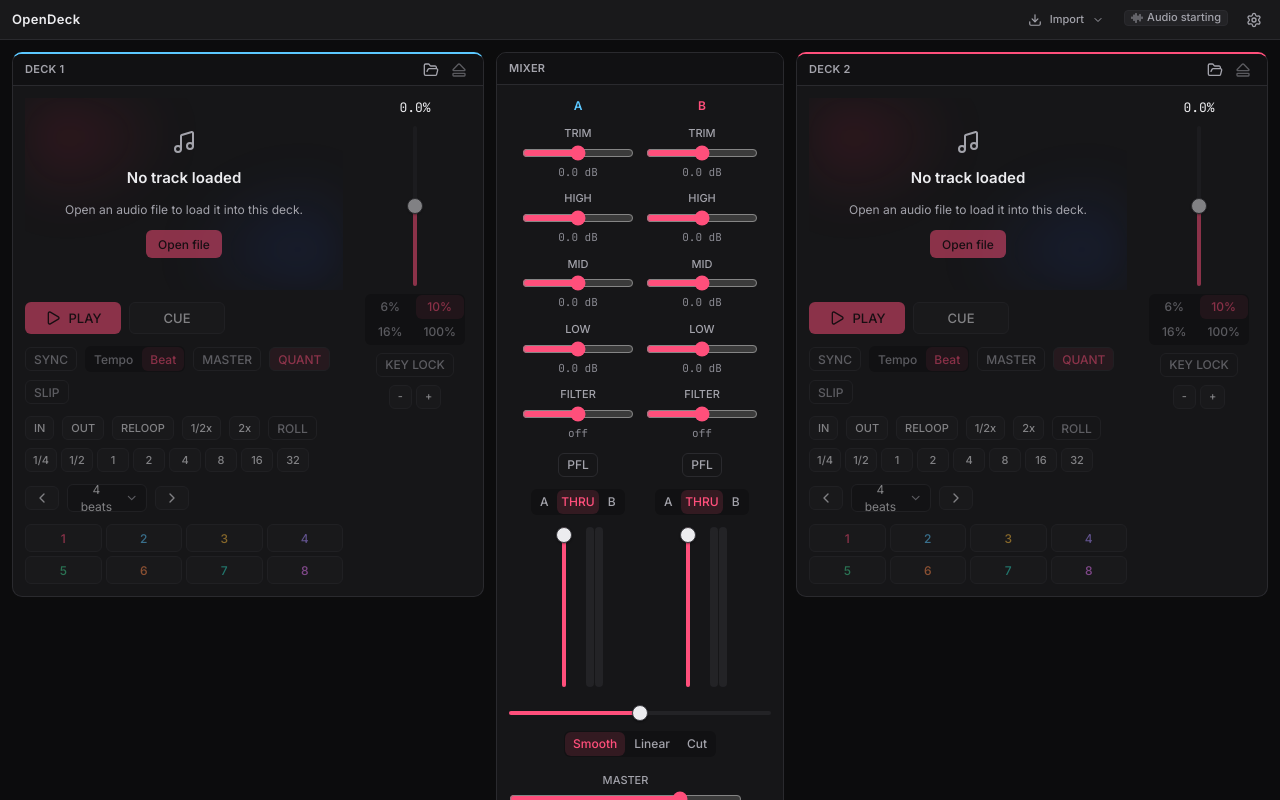
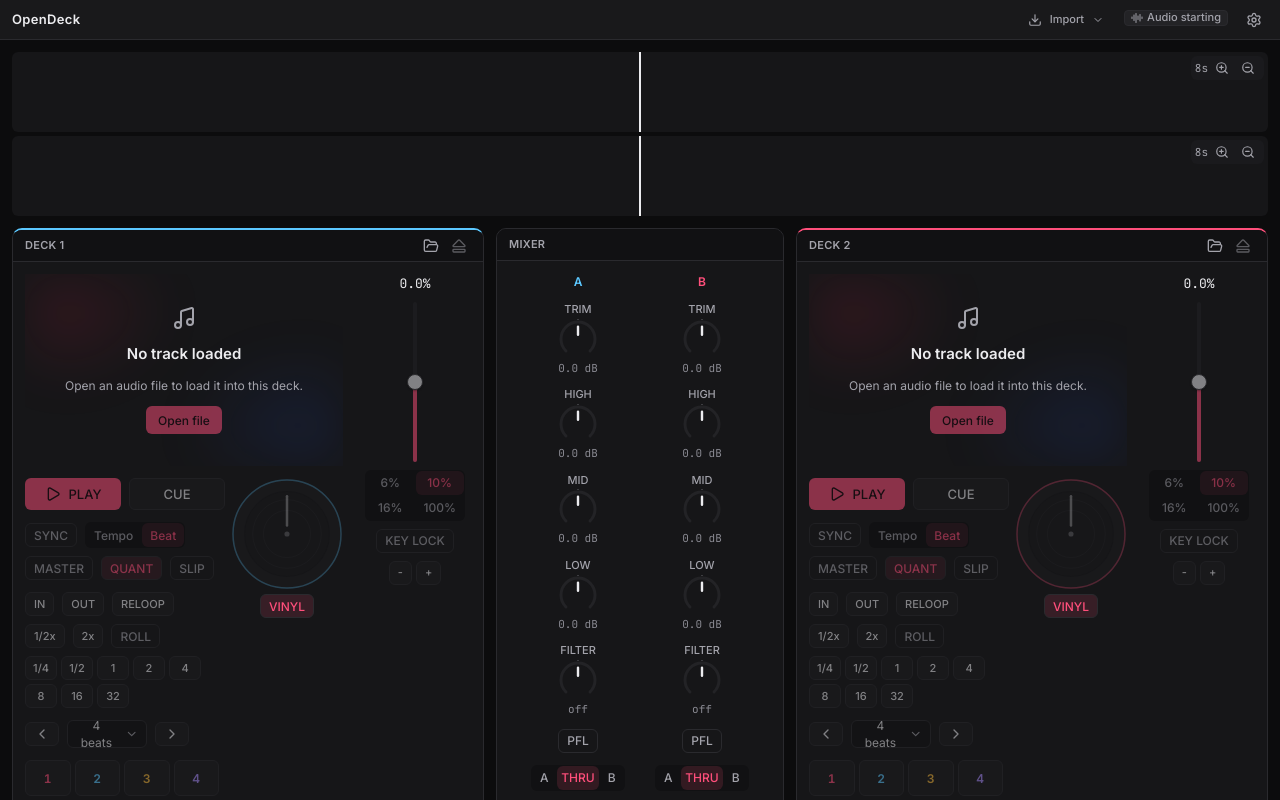
Before and after one commit to R4ph3rd/opendeck, a React (Vite) app in the folder ui/: page / in a window 1280 px wide. Built offline with nearby package versions, Linux system fonts and the light colour scheme.

Commit message:
feat(ui): wire waveforms, jog, pads, knobs and meters into deck and mixer panels

```diff
--- a/ui/src/App.tsx
+++ b/ui/src/App.tsx
@@ -9,10 +9,11 @@ import { TopBar } from "./components/TopBar";
 import { useKeyboardShortcuts } from "./hooks/useKeyboardShortcuts";
 import { DECK_A, DECK_B } from "./state/app";
 import { startEventBridge } from "./state/events";
+import { WaveformStack } from "./viz/DeckWaveforms";
 
 /**
- * App layout: top bar, deck A, the mixer and deck B side by side, the middle
- * (pads) panel and the collection.
+ * App layout: top bar, stacked waveforms (deck A above deck B), deck A, the
+ * mixer and deck B side by side, the middle (pads) panel and the collection.
  */
 export function App() {
   useKeyboardShortcuts();
@@ -38,6 +39,7 @@ export function App() {
       <div className="flex h-full flex-col bg-bg text-fg">
         <TopBar />
         <main className="flex min-h-0 flex-1 flex-col gap-3 overflow-auto p-3">
+          <WaveformStack decks={[DECK_A, DECK_B]} />
           <div className="flex shrink-0 items-start gap-3">
             <DeckPanel deck={DECK_A} />
             <MixerPanel />
--- a/ui/src/components/ChannelStrip.tsx
+++ b/ui/src/components/ChannelStrip.tsx
@@ -58,6 +58,7 @@ export function ChannelStrip({ deck }: ChannelStripProps) {
         value={channel.trim}
         defaultValue={TRIM_DEFAULT}
         format={formatTrim}
+        bipolar
         onChange={(v) => setTrim(deck, v)}
       />
       {EQ_ORDER.map((band) => (
@@ -68,6 +69,7 @@ export function ChannelStrip({ deck }: ChannelStripProps) {
           value={channel.eq[EQ_BANDS.indexOf(band)] ?? EQ_DEFAULT}
           defaultValue={EQ_DEFAULT}
           format={formatEq}
+          bipolar
           onChange={(v) => setEq(deck, band, v)}
         />
       ))}
@@ -79,6 +81,7 @@ export function ChannelStrip({ deck }: ChannelStripProps) {
         min={-1}
         max={1}
         format={formatFilter}
+        bipolar
         onChange={(v) => setFilter(deck, v)}
       />
       <Toggle
--- a/ui/src/components/DeckPanel.tsx
+++ b/ui/src/components/DeckPanel.tsx
@@ -15,6 +15,7 @@ import { DECK_BORDER } from "../lib/deck";
 import { loadDroppedFile, loadTrackById } from "../state/libraryActions";
 import { selectDeckUi, useAppStore } from "../state/app";
 import { telemetryStore } from "../state/telemetry";
+import { DeckJog } from "../viz/DeckJog";
 import { BeatJumpControls } from "./BeatJumpControls";
 import { BpmReadout } from "./BpmReadout";
 import { HotCuePads } from "./HotCuePads";
@@ -147,6 +148,8 @@ export function DeckPanel({ deck }: DeckPanelProps) {
             />
           )}
           {hasTrack ? <ProgressBar deck={deck} label={`${name} position`} /> : null}
+          <div className="flex items-start gap-3">
+            <div className="flex min-w-0 flex-1 flex-col gap-3">
               <div className="flex gap-2">
                 <Button
                   variant="primary"
@@ -186,6 +189,9 @@ export function DeckPanel({ deck }: DeckPanelProps) {
               <BeatJumpControls deck={deck} disabled={!ready} />
               <HotCuePads deck={deck} disabled={!ready} />
             </div>
+            <DeckJog deck={deck} disabled={!ready} />
+          </div>
+        </div>
         <TempoControls deck={deck} disabled={!ready} />
       </PanelBody>
     </Panel>
--- a/ui/src/components/HotCuePads.tsx
+++ b/ui/src/components/HotCuePads.tsx
@@ -1,15 +1,13 @@
-import { Button, cn } from "@opendeck/design-system";
-import type { KeyboardEvent, PointerEvent } from "react";
-import { CUE_FILL, CUE_TEXT } from "../lib/deck";
+import { useMemo } from "react";
 import { hotCuePress, hotCueRelease } from "../state/actions";
 import { HOT_CUE_COUNT, selectDeckUi, useAppStore } from "../state/app";
+import { cueToken } from "../viz/colors";
+import { PerformancePads, type PadSpec } from "../viz/PerformancePads";
 
 interface HotCuePadsProps {
   deck: number;
   disabled: boolean;
 }
-
-const SLOTS = Array.from({ length: HOT_CUE_COUNT }, (_, i) => i);
 
 /**
  * Eight hot cue pads. Empty: click stores the playhead. Set: click jumps (hold
@@ -17,44 +15,26 @@ const SLOTS = Array.from({ length: HOT_CUE_COUNT }, (_, i) => i);
  */
 export function HotCuePads({ deck, disabled }: HotCuePadsProps) {
   const { hotCues } = useAppStore(selectDeckUi(deck));
-
-  const onDown = (event: PointerEvent<HTMLButtonElement>, index: number) => {
-    event.currentTarget.setPointerCapture?.(event.pointerId);
-    hotCuePress(deck, index, event.shiftKey);
-  };
-  const onKeyDown = (event: KeyboardEvent<HTMLButtonElement>, index: number) => {
-    if ((event.key === " " || event.key === "Enter") && !event.repeat) {
-      event.preventDefault();
-      hotCuePress(deck, index, event.shiftKey);
-    }
-  };
-
+  const pads = useMemo<PadSpec[]>(
+    () =>
+      Array.from({ length: HOT_CUE_COUNT }, (_, index) => {
+        const isSet = hotCues[index] != null;
+        return {
+          label: String(index + 1),
+          ariaLabel: `Hot cue ${index + 1}${isSet ? "" : " (empty)"}`,
+          color: cueToken(index),
+          lit: isSet,
+        };
+      }),
+    [hotCues],
+  );
   return (
-    <div className="grid grid-cols-4 gap-1" role="group" aria-label="Hot cues">
-      {SLOTS.map((index) => {
-        const isSet = hotCues[index] != null;
-        return (
-          <Button
-            key={index}
-            size="md"
-            aria-label={`Hot cue ${index + 1}${isSet ? "" : " (empty)"}`}
-            aria-pressed={isSet}
-            disabled={disabled}
-            className={cn(
-              "border",
-              isSet ? `${CUE_FILL[index]} border-transparent text-cue-fg hover:opacity-90` : `border-border ${CUE_TEXT[index]}`,
-            )}
-            onPointerDown={(event) => onDown(event, index)}
-            onPointerUp={() => hotCueRelease(deck, index)}
-            onPointerCancel={() => hotCueRelease(deck, index)}
-            onLostPointerCapture={() => hotCueRelease(deck, index)}
-            onKeyDown={(event) => onKeyDown(event, index)}
-            onKeyUp={() => hotCueRelease(deck, index)}
-          >
-            {index + 1}
-          </Button>
-        );
-      })}
-    </div>
+    <PerformancePads
+      label="Hot cues"
+      pads={pads}
+      disabled={disabled}
+      onPress={(index, { shift }) => hotCuePress(deck, index, shift)}
+      onRelease={(index) => hotCueRelease(deck, index)}
+    />
   );
 }
--- a/ui/src/components/Knob.tsx
+++ b/ui/src/components/Knob.tsx
@@ -1,64 +1,2 @@
-import { useId } from "react";
-
-interface KnobProps {
-  /** Visible short label. */
-  label: string;
-  /** Accessible name; defaults to `label`. Include the channel ("Trim A"). */
-  name?: string;
-  value: number;
-  /** Position a double-click returns to. */
-  defaultValue: number;
-  onChange: (value: number) => void;
-  min?: number;
-  max?: number;
-  step?: number;
-  /** Text for the readout and `aria-valuetext`. */
-  format?: (value: number) => string;
-  disabled?: boolean;
-}
-
-/** Fine enough that a drag is smooth across the knob's travel. */
-const KNOB_STEP = 0.01;
-
-/**
- * A knob as an accessible range input styled with tokens. ui-viz replaces it
- * with a canvas knob in M4; the props stay the same. Double-click resets.
- */
-export function Knob({
-  label,
-  name,
-  value,
-  defaultValue,
-  onChange,
-  min = 0,
-  max = 1,
-  step = KNOB_STEP,
-  format = (v) => v.toFixed(2),
-  disabled,
-}: KnobProps) {
-  const id = useId();
-  return (
-    <div className="flex w-full flex-col items-center gap-1">
-      <label htmlFor={id} className="text-xs font-medium uppercase text-fg-muted">
-        {label}
-      </label>
-      <input
-        id={id}
-        type="range"
-        aria-label={name ?? label}
-        aria-valuetext={format(value)}
-        className="h-4 w-full cursor-pointer accent-accent focus-visible:outline-2 focus-visible:outline-offset-1 focus-visible:outline-focus-ring disabled:opacity-50"
-        min={min}
-        max={max}
-        step={step}
-        value={value}
-        disabled={disabled}
-        onChange={(event) => onChange(Number(event.currentTarget.value))}
-        onDoubleClick={() => onChange(defaultValue)}
-      />
-      <output htmlFor={id} className="font-mono text-xs tabular-nums text-fg-subtle">
-        {format(value)}
-      </output>
-    </div>
-  );
-}
+/** The mixer knob is the canvas knob from `viz`; this keeps the old import path. */
+export { Knob, type KnobProps } from "../viz/Knob";
--- a/ui/src/components/LevelMeter.tsx
+++ b/ui/src/components/LevelMeter.tsx
@@ -1,7 +1,7 @@
-import { useRef, type RefObject } from "react";
-import { useTelemetryFrame } from "../hooks/useTelemetryFrame";
+import { useMemo } from "react";
 import type { EngineTelemetry, StereoMeter } from "../ipc/bindings";
-import { isClipping, meterFraction } from "../state/telemetry";
+import { telemetryStore } from "../state/telemetry";
+import { LevelMeterCanvas } from "../viz/LevelMeter";
 
 /** Where a meter reads from: a deck channel or the master bus. */
 export type MeterSource = { deck: number } | "master";
@@ -11,12 +11,6 @@ interface LevelMeterProps {
   label: string;
 }
 
-/** Green to amber to red, from the meter tokens. */
-const GRADIENT =
-  "linear-gradient(to top, var(--meter-green) 0%, var(--meter-green) 60%, var(--meter-amber) 80%, var(--meter-red) 100%)";
-
-const EMPTY_CLIP = "inset(100% 0 0 0)";
-
 function readMeter(telemetry: EngineTelemetry | null, source: MeterSource): StereoMeter | null {
   if (!telemetry) {
     return null;
@@ -24,52 +18,12 @@ function readMeter(telemetry: EngineTelemetry | null, source: MeterSource): Ster
   return source === "master" ? telemetry.master : (telemetry.decks[source.deck]?.meter ?? null);
 }
 
-/**
- * Two vertical peak bars (left, right). Written to the DOM once per
- * animation frame from the telemetry store; React does not render per tick.
- * ui-viz replaces this with a polished meter in M4.
- */
+/** Stereo peak and RMS meter for a deck channel or the master bus, drawn from the telemetry store. */
 export function LevelMeter({ source, label }: LevelMeterProps) {
-  const root = useRef<HTMLDivElement>(null);
-  const left = useRef<HTMLDivElement>(null);
-  const right = useRef<HTMLDivElement>(null);
-  const clipLeft = useRef<HTMLDivElement>(null);
-  const clipRight = useRef<HTMLDivElement>(null);
-
-  useTelemetryFrame((telemetry) => {
-    const meter = readMeter(telemetry, source);
-    const l = meterFraction(meter?.peak_l ?? null);
-    const r = meterFraction(meter?.peak_r ?? null);
-    if (left.current) left.current.style.clipPath = `inset(${(1 - l) * 100}% 0 0 0)`;
-    if (right.current) right.current.style.clipPath = `inset(${(1 - r) * 100}% 0 0 0)`;
-    if (clipLeft.current) clipLeft.current.hidden = !isClipping(meter?.peak_l ?? null);
-    if (clipRight.current) clipRight.current.hidden = !isClipping(meter?.peak_r ?? null);
-    root.current?.setAttribute("aria-valuenow", String(Math.max(l, r).toFixed(2)));
-  });
-
-  const bar = (fill: RefObject<HTMLDivElement | null>, clip: RefObject<HTMLDivElement | null>) => (
-    <div className="relative h-full w-2 overflow-hidden rounded-sm bg-meter-off">
-      <div
-        ref={fill}
-        className="absolute inset-0"
-        style={{ backgroundImage: GRADIENT, clipPath: EMPTY_CLIP }}
-      />
-      <div ref={clip} hidden className="absolute inset-x-0 top-0 h-1 bg-meter-clip" />
-    </div>
+  const deck = source === "master" ? null : source.deck;
+  const read = useMemo(
+    () => () => readMeter(telemetryStore.getState().telemetry, deck === null ? "master" : { deck }),
+    [deck],
   );
-
-  return (
-    <div
-      ref={root}
-      role="meter"
-      aria-label={label}
-      aria-valuemin={0}
-      aria-valuemax={1}
-      aria-valuenow={0}
-      className="flex h-full gap-px"
-    >
-      {bar(left, clipLeft)}
-      {bar(right, clipRight)}
-    </div>
-  );
+  return <LevelMeterCanvas label={label} read={read} />;
 }
--- a/ui/src/state/app.ts
+++ b/ui/src/state/app.ts
@@ -39,6 +39,8 @@ export interface DeckUi {
   jumpBeats: number;
   /** The eight hot cue slots, `null` when empty. */
   hotCues: (Cue | null)[];
+  /** Main cue point in seconds, `null` when unknown. Drawn on the jog wheel ring. */
+  cuePoint: number | null;
 }
 
 export interface AppState {
@@ -72,6 +74,7 @@ const emptyDeck = (): DeckUi => ({
   rollMode: false,
   jumpBeats: DEFAULT_JUMP_BEATS,
   hotCues: emptyHotCues(),
+  cuePoint: null,
 });
 
 /** Stable fallback for a deck index the UI does not show. */
@@ -111,6 +114,7 @@ export const useAppStore = create<AppState>()((set) => ({
         syncPref: deckState.sync === "off" ? current.syncPref : deckState.sync,
         quantize: deckState.quantize,
         slip: deckState.slip,
+        cuePoint: deckState.cue_point ?? null,
       };
       return {
         decks: state.decks.map((d, i) => (i === deck ? { ...d, ...patch } : d)),
--- a/ui/src/state/events.ts
+++ b/ui/src/state/events.ts
@@ -33,6 +33,12 @@ export async function startEventBridge(): Promise<() => void> {
     unlisten.push(
       await events.engineTelemetry.listen((e) => telemetryStore.getState().push(e.payload)),
       await events.engineEvent.listen((e) => {
+        if (e.payload.type === "cue_point_set") {
+          const rate = telemetryStore.getState().telemetry?.sample_rate ?? 0;
+          if (rate > 0) {
+            useAppStore.getState().patchDeck(e.payload.deck, { cuePoint: e.payload.position / rate });
+          }
+        }
         const message = engineEventMessage(e.payload);
         if (message) {
           notifyError(message);
--- a/ui/src/test/bindingsMock.ts
+++ b/ui/src/test/bindingsMock.ts
@@ -142,6 +142,7 @@ export function createBindingsMock() {
       setRating: vi.fn(() => ok(null)),
       deleteTracks: vi.fn((tracks: number[]) => ok(tracks.length)),
       getArtwork: vi.fn(() => ok([])),
+      getTrackPeaks: vi.fn(() => ok(new ArrayBuffer(0))),
       getAnalysis: vi.fn(() => ok(null)),
       setBeatGrid: vi.fn(() => ok(null)),
       listCues: vi.fn(() => ok([])),
```
Also changed, not shown: ui/src/components/ProgressBar.tsx (+6 -54 lines), ui/src/test/setup.ts (+2 -0 lines), 1 other file (tests, documents, lock files or other folders). Lines whose indentation alone changed are shown as unchanged.
